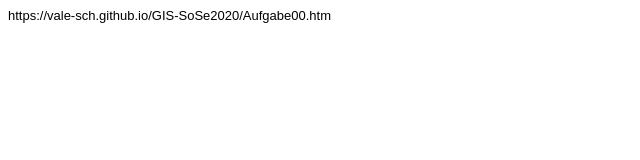
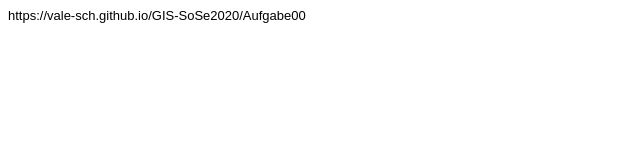
Before and after one commit to vale-sch/GIS-SoSe-2020, a plain HTML site: page Steckbrief/steckbrief.htm in a window 1280 px wide. Shown: the full height of the page, 0-640 px from the left. Drawn offline with Linux system fonts and the light colour scheme.

Commit message:
Update steckbrief.htm

```diff
--- a/Steckbrief/steckbrief.htm
+++ b/Steckbrief/steckbrief.htm
@@ -13,7 +13,7 @@
 </head>
 <body>
 
-	https://vale-sch.github.io/GIS-SoSe2020/Aufgabe00.htm
+	https://vale-sch.github.io/GIS-SoSe2020/Aufgabe00
 	<!-- Hier die Links zu den gelösten Aufgaben einstellen, aktuelle oben, alte stehen lassen! Format: Aufgabenbezeichnung, Datum -->
 </body>
 </html>
```
